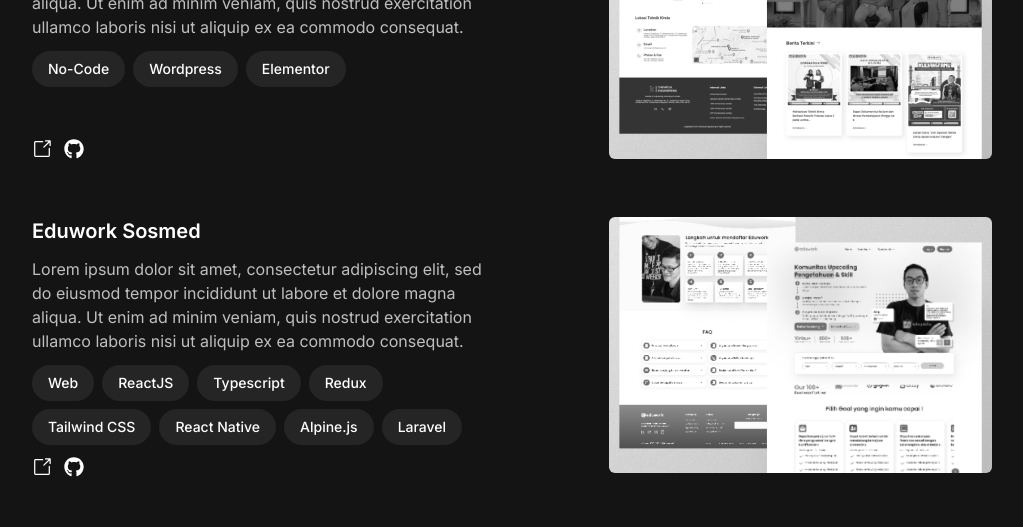
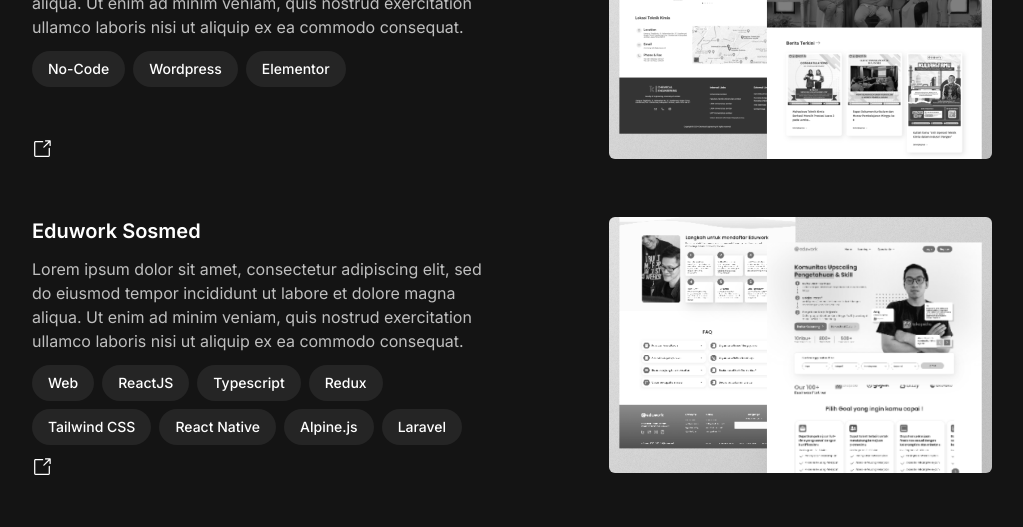
Before and after one commit to NafisHandoko/next-portfolio, a Next.js app: page / in a window 1280 px wide. Shown: the part 4060-4587 px from the top of the page, without its empty margins (128-1151 px from the left). Built offline with nearby package versions, Linux system fonts and the light colour scheme.

Commit message:
fix: project url works now

```diff
--- a/app/_components/widgets/projects/card.tsx
+++ b/app/_components/widgets/projects/card.tsx
@@ -14,8 +14,8 @@ export default function ProjectsCard({ project }: any) {
                     {project.techStack && project.techStack.map((techStack: any, index: any) => <Badge key={index} text={techStack} />)}
                 </div>
                 <div className="flex flex-row items-center gap-3 text-nero mt-auto">
-                    <GoLinkExternal size={"20px"} />
-                    <FaGithub size={"20px"} />
+                    {project.demoURL != '' && <a href={project.demoURL} target="_blank" rel="noopener noreferrer"><GoLinkExternal size={"20px"} /></a>}
+                    {project.repoURL != '' && <a href={project.repoURL} target="_blank" rel="noopener noreferrer"><FaGithub size={"20px"} /></a>}
                 </div>
             </div>
             <div className="w-full md:w-1/2 flex justify-center md:justify-end">
```
